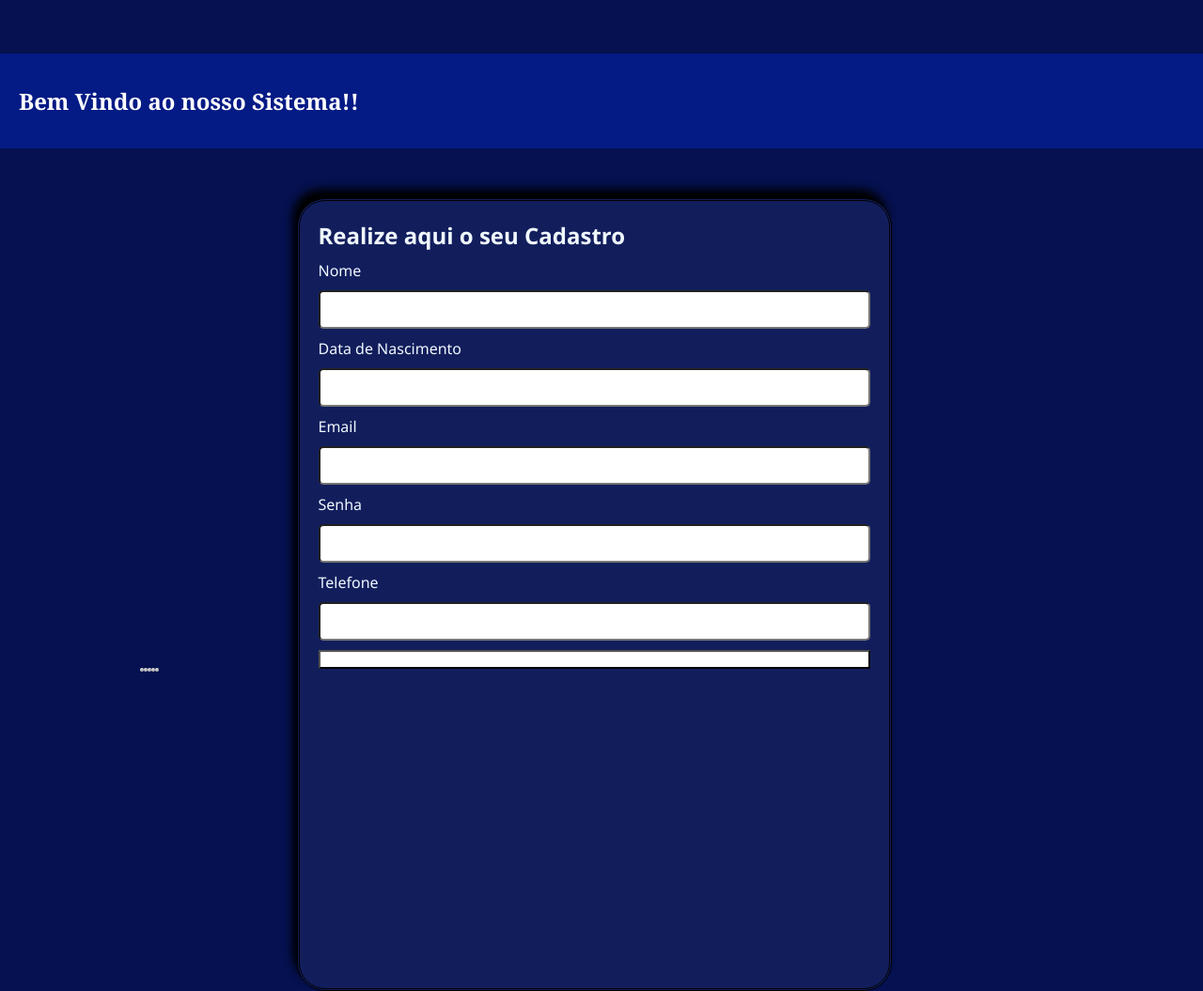
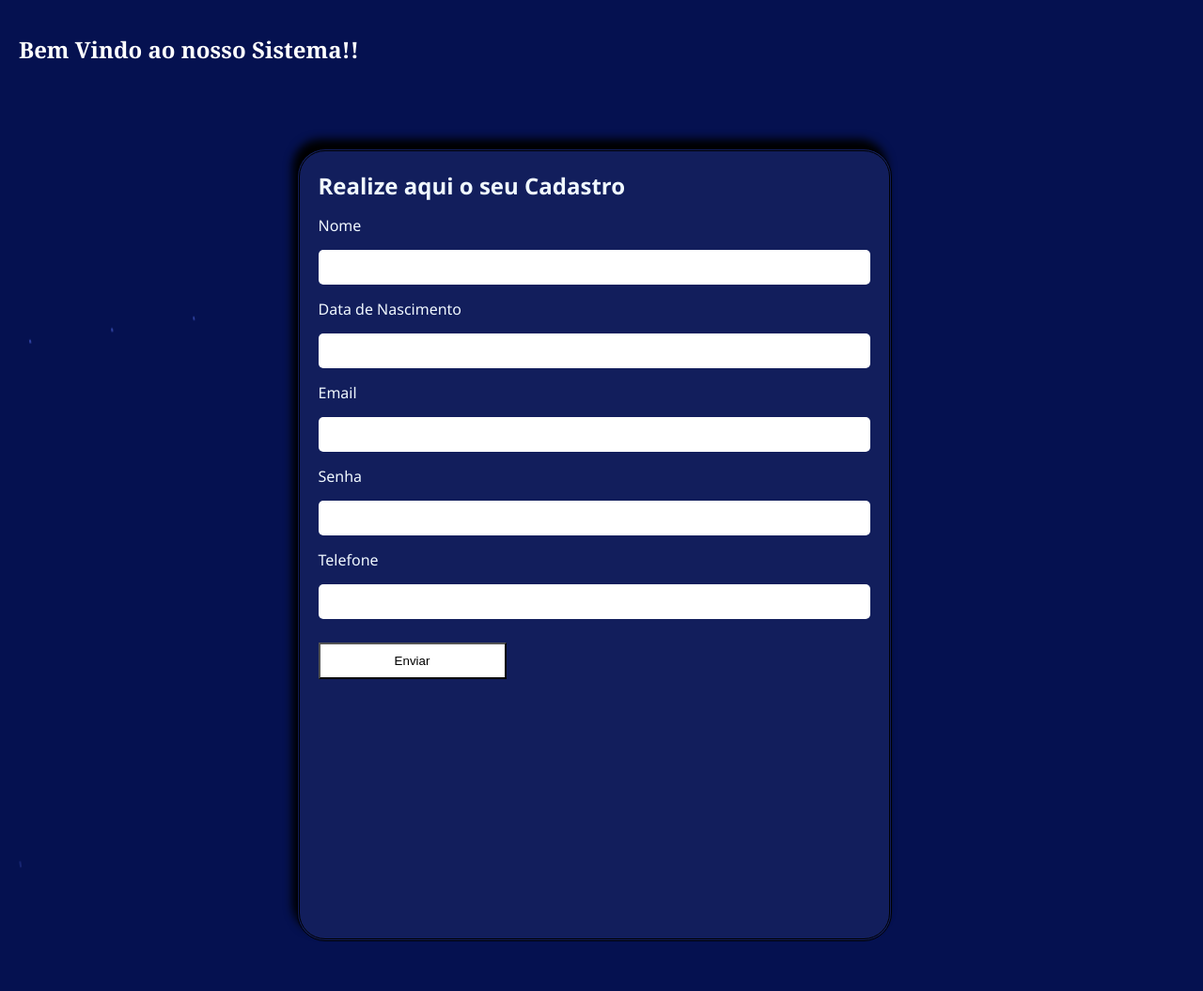
Before and after one commit to AlaxDav1d/Alax, a PHP site: page /cadastro.php in a window 1280 px wide. Shown: the whole page at 94% size. Run offline with PHP 8.4, Linux system fonts and the light colour scheme.

Commit message:
mexi em muita coisa

```diff
--- a/MVC-php/cadastro.php
+++ b/MVC-php/cadastro.php
@@ -6,13 +6,29 @@
         <meta name="viewport" content="width=device-width, initial-scale=1.0">
         <title>Cadastro Usuario</title>
         <style>
+
             @keyframes animacao{
-                0%{left: 500px;}
-                10%{right: 800px;}
-                20%{top: 500px;}
-                100%{top: 500px;}
+                0%{
+                    transform: translateY(-6vh);
+                    background-color: #3a4fb8;
+
+                }
+                100%{
+                    transform: translateY(100vh);
+                    background-color: #051150;
+                    height: 10px;
+                }
+
             }
+            @keyframes rodar{
+                0%{
+                    transform: rotate(180deg);
 
+                }
+                100%{
+                    transform: rotate(360deg);
+                }
+            }
             *{
                 padding: 0;
                 margin: 0;
@@ -22,6 +38,7 @@
             .tudo{
                 height: 100vh;
                 background-color: #051150;
+                overflow: hidden;
                 display: flex;
                 flex-direction: column;
                 align-items: center;
@@ -30,7 +47,7 @@
             form{
                 display: flex;
                 flex-direction: column;
-                gap: 10px;
+                gap: 15px;
                 height: 80vh;
                 width: 60vh;
                 color: aliceblue;
@@ -49,14 +66,31 @@
             input{
                 font-size: 15px;
                 padding: 10px;
+                border: none;
                 border-radius: 5px;
+                transition: 600ms;
+            }
+            input:focus{
+                transform: scale(98%);
             }
             button{
                 background-color: rgb(255, 255, 255);
-                height: 20px;
+                padding: 10px;
+                transition: 600ms;
+                margin-top: 10px;
+                width: 200px;
             }
             form button:hover{
-                background-color: rgb(159, 7, 7);
+                background-color:#051150;
+                border-radius: 20px;
+                border: 5px black dotted;
+                color: #fff;
+            }
+            form button:focus{
+                background-color:#051150;
+                border-radius: 20px;
+                border: 5px black dotted;
+                color: #fff;
             }
             header{
                 background-color: #041a85;
@@ -75,25 +109,71 @@
             .ponto{
                 background-color: #fff;
                 width: 2px;
+                margin: 10px;
                 height: 2px;
                 border-radius: 50px;
                 position: relative;
-                animation: animacao infinite;
-                animation-duration: 5s;
+                animation: animacao calc(80s/ (var(--te)) ) infinite;
             }
             .flex{
                 display: flex;
             }
+            .pontos{
+                display: flex;
+                animation-name: rodar;
+                animation-duration: 25s;
+                animation-direction: reverse;
+                animation-iteration-count: infinite;
+                overflow: hidden;
+                margin: 45px;
+            }
+            .pontos1{
+                display: flex;
+                animation-name: rodar;
+                animation-duration:25s;
+                animation-direction: normal;
+                animation-iteration-count: infinite;
+                overflow: hidden;
+                margin: 20px;
+            }
+
         </style>
     </head>
     <body>
         <div class="tudo">
-            <button disabled="disabled" class="ponto"></button>
+
             <header>
                 <h2>Bem Vindo ao nosso Sistema!!</h2>
             </header>
+
             <div class="flex">
-                <button disabled="disabled" class="ponto"></button>
+                <div class="pontos">
+                    <div class="ponto" style="--te:15"></div>
+                    <div class="ponto" style="--te:5"></div>
+                    <div class="ponto" style="--te:10"></div>
+                    <div class="ponto" style="--te:14"></div>
+                    <div class="ponto" style="--te:19"></div>
+                    <div class="ponto" style="--te:6"></div>
+                    <div class="ponto" style="--te:8"></div>
+                    <div class="ponto" style="--te:15"></div>
+                    <div class="ponto" style="--te:19"></div>
+                    <div class="ponto" style="--te:9"></div>
+                    <div class="ponto" style="--te:7"></div>
+                    <div class="ponto" style="--te:17"></div>
+                    <div class="ponto" style="--te:13"></div>
+                    <div class="ponto" style="--te:9"></div>
+                    <div class="ponto" style="--te:10"></div>
+                    <div class="ponto" style="--te:14"></div>
+                    <div class="ponto" style="--te:12"></div>
+                    <div class="ponto" style="--te:9"></div>
+                    <div class="ponto" style="--te:10"></div>
+                    <div class="ponto" style="--te:14"></div>
+                    <div class="ponto" style="--te:11"></div>
+                    <div class="ponto" style="--te:9"></div>
+                    <div class="ponto" style="--te:10"></div>
+                    <div class="ponto" style="--te:14"></div>
+                    <div class="ponto" style="--te:10"></div>
+                </div>
                 <form action="">
                 <h2>Realize aqui o seu Cadastro</h2>
                     <label for="nome">Nome</label>
@@ -111,13 +191,38 @@
                     <label for="telefone">Telefone</label>
                     <input type="tel" name="telefone" id="telefoneTxt">
 
-                    <button id="submitBtn"></button>
+                    <button id="submitBtn">Enviar</button>
                 </form>
-                <button disabled="disabled" class="ponto"></button>
-                <button disabled="disabled" class="ponto"></button>
-                <button disabled="disabled" class="ponto"></button>
-                <button disabled="disabled" class="ponto"></button>
-                <button disabled="disabled" class="ponto"></button>
+                <div class="pontos1">
+                    <div class="ponto" style="--te:7"></div>
+                    <div class="ponto" style="--te:9"></div>
+                    <div class="ponto" style="--te:17"></div>
+                    <div class="ponto" style="--te:19"></div>
+                    <div class="ponto" style="--te:7"></div>
+                    <div class="ponto" style="--te:10"></div>
+                    <div class="ponto" style="--te:9"></div>
+                    <div class="ponto" style="--te:18"></div>
+                    <div class="ponto" style="--te:16"></div>
+                    <div class="ponto" style="--te:8"></div>
+                    <div class="ponto" style="--te:11"></div>
+                    <div class="ponto" style="--te:9"></div>
+                    <div class="ponto" style="--te:12"></div>
+                    <div class="ponto" style="--te:19"></div>
+                    <div class="ponto" style="--te:5"></div>
+                    <div class="ponto" style="--te:11"></div>
+                    <div class="ponto" style="--te:9"></div>
+                    <div class="ponto" style="--te:18"></div>
+                    <div class="ponto" style="--te:10"></div>
+                    <div class="ponto" style="--te:6"></div>
+                    <div class="ponto" style="--te:9"></div>
+                    <div class="ponto" style="--te:16"></div>
+                    <div class="ponto" style="--te:11"></div>
+                    <div class="ponto" style="--te:8"></div>
+                    <div class="ponto" style="--te:9"></div>
+                    <div class="ponto" style="--te:7"></div>
+                    <div class="ponto" style="--te:19"></div>
+                    <div class="ponto" style="--te:5"></div>
+                </div>
             </div>
         </div>
 
```
